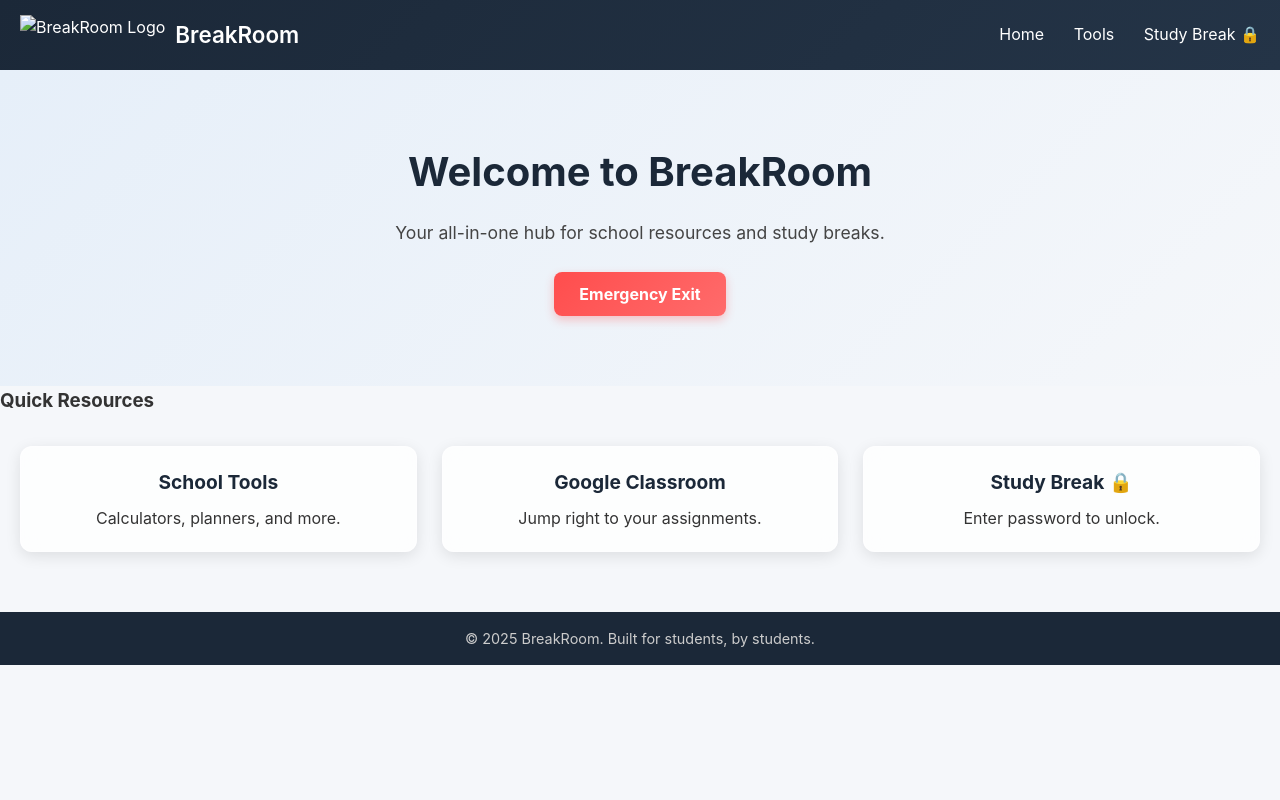
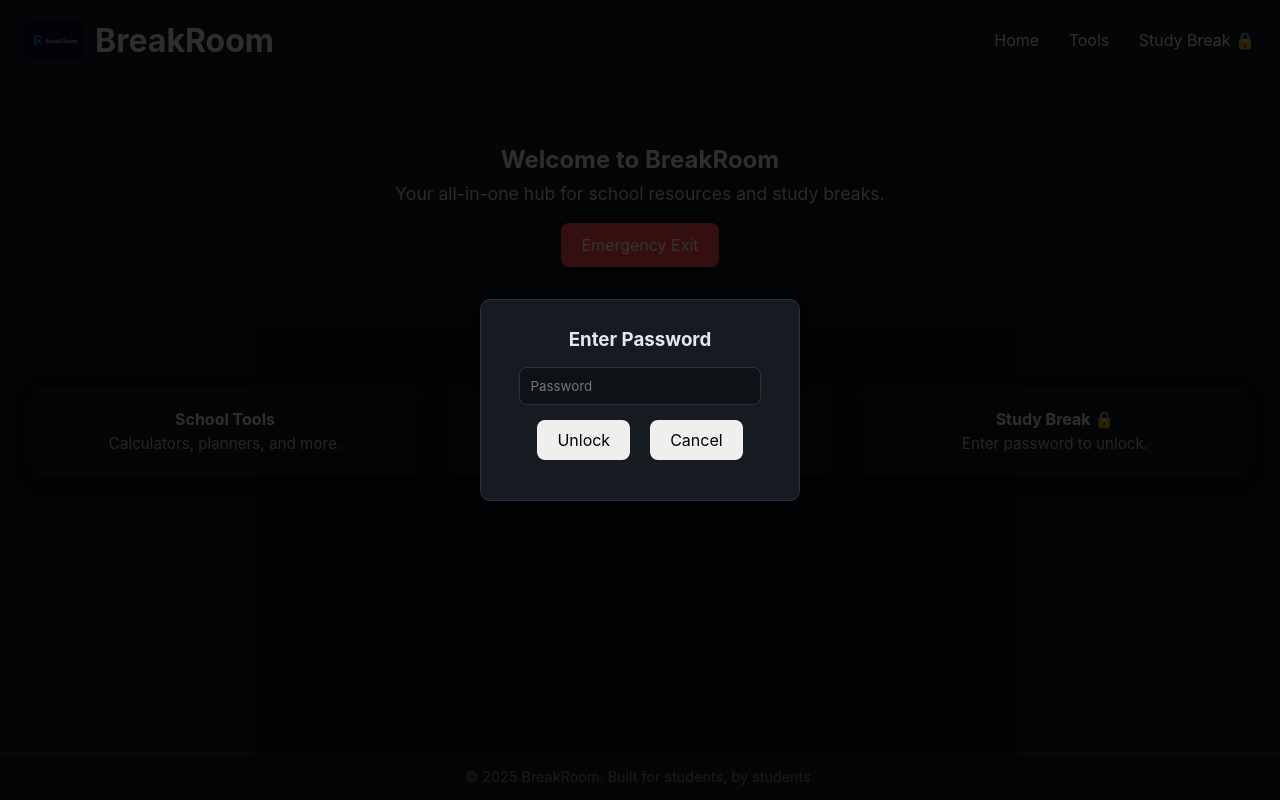
Before and after one commit to 3191021/3191021.github.io, a plain HTML site: page index.html in a window 1280 px wide. Drawn offline with Linux system fonts and the light colour scheme.

Commit message:
Add tools page with various educational resources and a password-protected modal

```diff
--- a/assets/styles.css
+++ b/assets/styles.css
@@ -1,45 +1,46 @@
-/* ===== RESET ===== */
+/* === RESET === */
 * {
   margin: 0;
   padding: 0;
   box-sizing: border-box;
-  font-family: 'Inter', Arial, sans-serif;
+  font-family: "Inter", Arial, sans-serif;
 }
 
 body {
-  background: #f5f7fa;
-  color: #333;
+  background: #0e1217;
+  color: #e4e7eb;
   line-height: 1.6;
+  min-height: 100vh;
+  display: flex;
+  flex-direction: column;
 }
 
-/* ===== HEADER ===== */
+/* === HEADER === */
 header {
-  background: linear-gradient(135deg, #1b2838, #243447);
-  color: white;
-  padding: 15px 20px;
+  background: #161b22;
+  color: #e4e7eb;
+  padding: 15px 25px;
   display: flex;
   align-items: center;
   justify-content: space-between;
-  box-shadow: 0 2px 8px rgba(0, 0, 0, 0.25);
+  box-shadow: 0 2px 6px rgba(0, 0, 0, 0.6);
+  position: sticky;
+  top: 0;
+  z-index: 10;
 }
 
 header .logo {
   display: flex;
   align-items: center;
+  gap: 10px;
 }
 
 header .logo img {
   height: 40px;
-  margin-right: 10px;
-}
-
-header .logo h1 {
-  font-size: 1.4rem;
-  font-weight: 600;
 }
 
 header nav a {
-  color: white;
+  color: #e4e7eb;
   text-decoration: none;
   margin-left: 25px;
   font-size: 1rem;
@@ -47,181 +48,180 @@ header nav a {
 }
 
 header nav a:hover {
-  color: #4ade80; /* Green accent */
+  color: #3ba7ff;
 }
 
-/* ===== HERO ===== */
+/* === HERO SECTION === */
 .hero {
   text-align: center;
-  padding: 70px 20px;
-  background: linear-gradient(135deg, #e6eff9, #f5f7fa);
+  padding: 60px 20px;
+  background: linear-gradient(145deg, #161b22, #0e1217);
 }
 
-.hero h2 {
+.hero h1 {
   font-size: 2.5rem;
-  font-weight: 700;
   margin-bottom: 15px;
-  color: #1b2838;
+  color: #3ba7ff;
 }
 
 .hero p {
   font-size: 1.1rem;
-  color: #444;
-  margin-bottom: 25px;
+  color: #c9d1d9;
+}
+
+/* === GRID / CARDS === */
+.grid {
+  display: grid;
+  grid-template-columns: repeat(auto-fit, minmax(240px, 1fr));
+  gap: 25px;
+  padding: 30px;
+  flex: 1;
+}
+
+.card {
+  background: rgba(22, 27, 34, 0.85);
+  padding: 20px;
+  border-radius: 12px;
+  text-align: center;
+  text-decoration: none;
+  color: #e4e7eb;
+  transition: all 0.3s ease;
+  box-shadow: 0 4px 12px rgba(0, 0, 0, 0.5);
+  backdrop-filter: blur(8px);
+}
+
+.card:hover {
+  background: rgba(30, 38, 50, 0.9);
+  transform: translateY(-4px);
+  box-shadow: 0 6px 15px rgba(0, 0, 0, 0.6);
+}
+
+.card h3 {
+  color: #3ba7ff;
+  margin-bottom: 10px;
+  font-size: 1.2rem;
+}
+
+.card p {
+  font-size: 0.95rem;
+  color: #b0b8c1;
+}
+
+/* === FOOTER === */
+footer {
+  text-align: center;
+  padding: 12px;
+  background: #161b22;
+  color: #7d8590;
+  font-size: 0.9rem;
+  margin-top: auto;
+  border-top: 1px solid #2b3138;
+}
+
+/* === BUTTONS === */
+button {
+  cursor: pointer;
+  font-size: 1rem;
+  border: none;
+  border-radius: 8px;
+  padding: 10px 18px;
+  transition: all 0.3s ease;
+}
+
+.primary-btn {
+  background: #3ba7ff;
+  color: #fff;
+}
+
+.primary-btn:hover {
+  background: #2b82cc;
 }
 
 .exit-button {
-  background: linear-gradient(135deg, #ff4d4d, #ff6b6b);
+  background: #ff4d4d;
   color: white;
-  border: none;
-  padding: 12px 25px;
+  padding: 12px 20px;
   font-size: 1rem;
-  font-weight: bold;
-  cursor: pointer;
   border-radius: 8px;
-  box-shadow: 0 4px 10px rgba(255, 77, 77, 0.3);
-  transition: background 0.3s ease, transform 0.2s ease;
+  margin-top: 15px;
+  transition: background 0.3s ease;
 }
 
 .exit-button:hover {
-  background: linear-gradient(135deg, #ff6b6b, #ff4d4d);
-  transform: translateY(-2px);
+  background: #cc3c3c;
 }
 
-/* ===== GRID / CARDS ===== */
-.grid {
-  display: grid;
-  grid-template-columns: repeat(auto-fit, minmax(220px, 1fr));
-  gap: 25px;
-  padding: 30px 20px;
+/* === FLOATING PANIC BUTTON === */
+.panic-button {
+  position: fixed;
+  bottom: 20px;
+  right: 20px;
+  background: #ff4d4d;
+  color: white;
+  border: none;
+  border-radius: 50%;
+  width: 60px;
+  height: 60px;
+  font-size: 1.4rem;
+  display: flex;
+  align-items: center;
+  justify-content: center;
+  box-shadow: 0 4px 12px rgba(0, 0, 0, 0.5);
+  transition: background 0.3s ease, transform 0.2s ease;
+  z-index: 20;
 }
 
-.card {
-  background: rgba(255, 255, 255, 0.8);
-  backdrop-filter: blur(10px);
-  padding: 20px;
-  text-align: center;
-  border-radius: 12px;
-  box-shadow: 0 4px 15px rgba(0, 0, 0, 0.1);
-  text-decoration: none;
-  color: #333;
-  transition: all 0.3s ease;
-  border: 1px solid rgba(255, 255, 255, 0.4);
+.panic-button:hover {
+  background: #cc3c3c;
+  transform: scale(1.1);
 }
 
-.card h4 {
-  font-size: 1.2rem;
-  margin-bottom: 8px;
-  color: #1b2838;
-}
-
-.card:hover {
-  transform: translateY(-6px);
-  box-shadow: 0 6px 20px rgba(0, 0, 0, 0.15);
-  background: rgba(255, 255, 255, 0.9);
-}
-
-/* ===== FOOTER ===== */
-footer {
-  text-align: center;
-  padding: 15px;
-  background: #1b2838;
-  color: #ccc;
-  font-size: 0.9rem;
-  margin-top: 30px;
-}
-
-/* ===== MODAL ===== */
+/* === MODAL (PASSWORD LOCK) === */
 .modal {
   display: none;
   position: fixed;
   top: 0; left: 0;
   width: 100%;
   height: 100%;
-  background: rgba(0, 0, 0, 0.7);
-  backdrop-filter: blur(5px);
+  background: rgba(0,0,0,0.8);
   justify-content: center;
   align-items: center;
-  z-index: 999;
-  animation: fadeIn 0.3s ease forwards;
+  z-index: 100;
 }
 
 .modal-content {
-  background: rgba(255, 255, 255, 0.95);
+  background: #161b22;
   padding: 25px;
-  border-radius: 12px;
+  border-radius: 10px;
   text-align: center;
   width: 320px;
-  box-shadow: 0 6px 20px rgba(0, 0, 0, 0.3);
-  border: 1px solid rgba(0, 0, 0, 0.05);
+  box-shadow: 0 6px 15px rgba(0,0,0,0.7);
+  border: 1px solid #2b3138;
 }
 
-.modal-content h3 {
+.modal-content h2 {
   margin-bottom: 15px;
-  color: #1b2838;
+  color: #3ba7ff;
 }
 
 .modal-content input {
   width: 90%;
-  padding: 12px;
-  margin: 10px 0;
-  border: 1px solid #ccc;
+  padding: 10px;
+  margin: 12px 0;
+  border: 1px solid #2b3138;
   border-radius: 8px;
-  font-size: 1rem;
+  background: #0e1217;
+  color: #e4e7eb;
 }
 
 .modal-content button {
   padding: 10px 20px;
   margin: 5px;
-  border: none;
   border-radius: 8px;
-  cursor: pointer;
-  font-weight: 600;
-  transition: transform 0.2s ease;
-}
-
-.modal-content button:hover {
-  transform: translateY(-2px);
-}
-
-.modal-content button:first-of-type {
-  background: #4ade80;
-  color: white;
-}
-
-.modal-content .cancel-btn {
-  background: #ccc;
 }
 
 .error {
-  color: red;
-  font-size: 0.85rem;
-  margin-top: 8px;
+  color: #ff4d4d;
+  font-size: 0.9rem;
+  margin-top: 10px;
 }
-
-/* ===== ANIMATIONS ===== */
-@keyframes fadeIn {
-  from { opacity: 0; }
-  to { opacity: 1; }
-}
-
-/* ===== RESPONSIVE ===== */
-@media (max-width: 600px) {
-  header nav a {
-    margin-left: 15px;
-    font-size: 0.9rem;
-  }
-
-  .hero h2 {
-    font-size: 2rem;
-  }
-
-  .grid {
-    padding: 15px;
-    gap: 15px;
-  }
-
-  .card {
-    padding: 15px;
-  }
-}
--- a/index.html
+++ b/index.html
@@ -27,9 +27,9 @@
     <button class="exit-button" onclick="emergencyExit()">Emergency Exit</button>
   </section>
 
-  <section class="resources">
+  <section class="resources" style="text-align: center;">
     <h3>Quick Resources</h3>
-    <div class="grid">
+    <div class="grid" style="justify-content: center;">
       <a href="tools.html" class="card">
         <h4>School Tools</h4>
         <p>Calculators, planners, and more.</p>
@@ -46,13 +46,15 @@
   </section>
 
   <!-- Password Prompt Modal -->
-  <div id="passwordModal" class="modal">
-    <div class="modal-content">
+  <div id="passwordModal" class="modal" style="display: flex; align-items: center; justify-content: center;">
+    <div class="modal-content" style="display: flex; flex-direction: column; align-items: center;">
       <h3>Enter Password</h3>
-      <input type="password" id="passwordInput" placeholder="Password">
-      <button onclick="checkPassword()">Unlock</button>
-      <button onclick="closeModal()" class="cancel-btn">Cancel</button>
-      <p id="errorMessage" class="error"></p>
+      <input type="password" id="passwordInput" placeholder="Password" style="margin-bottom: 10px;">
+      <div style="display: flex; gap: 10px;">
+        <button onclick="checkPassword()">Unlock</button>
+        <button onclick="closeModal()" class="cancel-btn">Cancel</button>
+      </div>
+      <p id="errorMessage" class="error" style="margin-top: 10px;"></p>
     </div>
   </div>
 
```
Also changed, not shown: tools.html (added, +121 -0 lines), assets/logo.png (added).
